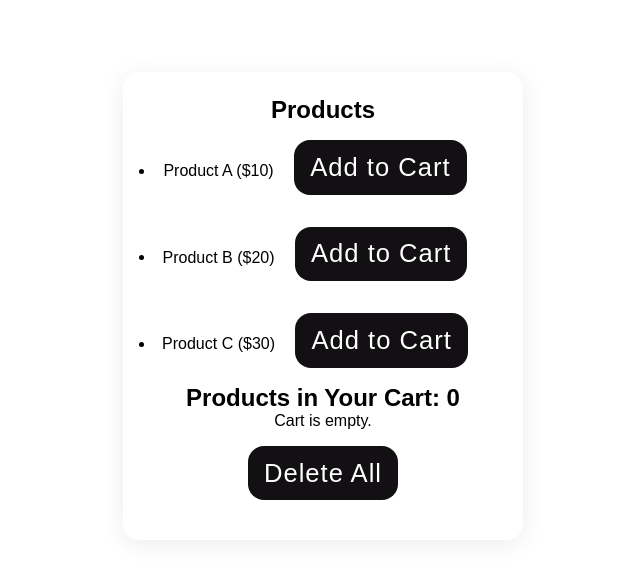
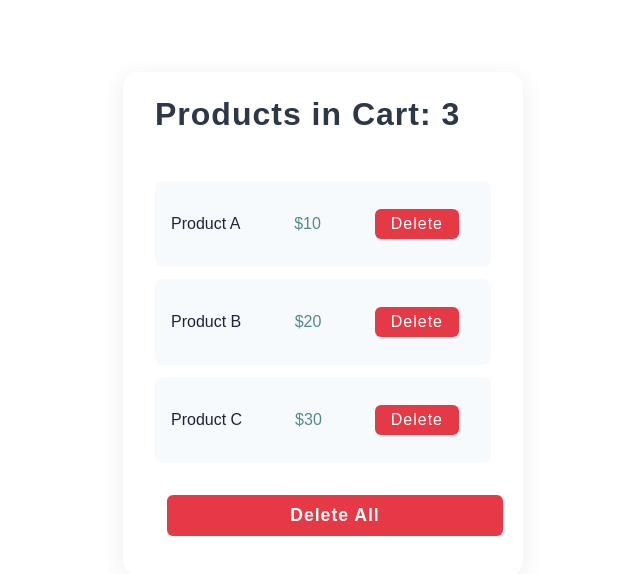
Before and after one commit to miminthikhaff/ViteReactHooks, a React (Vite) app: page / in a window 1280 px wide. Shown: the top 574 px of the page, without its empty margins (317-957 px from the left). Built offline with nearby package versions, Linux system fonts and the light colour scheme.

Commit message:
refactor: update Cart component to manage product state and enhance delete functionality

```diff
--- a/src/components/state/Cart.jsx
+++ b/src/components/state/Cart.jsx
@@ -1,50 +1,57 @@
 import React, { useState } from "react";
+import { products as data } from "../../data/dataset";
 import "./Cart.css";
-import { products } from "../../data/dataset"; // Assuming dataset.jsx contains the product data
 
-function Cart() {
-    const [cart, setCart] = useState([]);
-
-    const addToCart = (product) => {
-        setCart([...cart, product]);
-    };
+export default function Cart() {
+    const [products, setProducts] = useState(data);
+    const [totalNoOfProducts, setTotalNoOfProducts] = useState(data.length);
 
     const handleDelete = (id) => {
-        const updatedProducts = cart.filter((item) => item.id !== id);
-        setCart(updatedProducts);
+        const updatedProducts = products.filter((x) => x.id !== id);
+        setProducts(updatedProducts);
+        setTotalNoOfProducts(updatedProducts.length);
     };
 
     const handleDeleteAll = () => {
-        setCart([]);
+        setProducts([]);
+        setTotalNoOfProducts(0);
+    };
+
+    const handleReset = () => {
+        setProducts(data);
+        setTotalNoOfProducts(data.length);
     };
 
     return (
         <div className="cart-container">
-            <h2>Products</h2>
-            <ul>
-                {products.map((product) => (
-                    <li key={product.id}>
-                        {product.name} (${product.price}){" "}
-                        <button onClick={() => addToCart(product)}>Add to Cart</button>
-                    </li>
-                ))}
-            </ul>
-            <h2>Products in Your Cart: {cart.length}</h2>
-            {cart.length === 0 ? (
-                <p>Cart is empty.</p>
+            <div className="cart-header">
+                <h1 className="cart-title">Products in Cart: {totalNoOfProducts}</h1>
+            </div>
+            {products.length === 0 ? (
+                <div className="cart-empty">No products in cart.</div>
             ) : (
-                <ul>
-                    {cart.map((item, idx) => (
-                        <li key={idx}>
-                            {item.name} (${item.price}){" "}
-                            <button onClick={() => handleDelete(item.id)}>Remove</button>
-                        </li>
-                    ))}
-                </ul>
+                products.map((product) => (
+                    <div key={product.id} className="cart-product">
+                        <span className="cart-product-name">{product.name}</span>
+                        <span className="cart-product-price">${product.price}</span>
+                        <button className="cart-delete-btn" onClick={() => handleDelete(product.id)}>
+                            Delete
+                        </button>
+                    </div>
+                ))
             )}
-            <button onClick={handleDeleteAll}>Delete All</button>
+            <div className="cart-actions">
+                {products.length > 0 && (
+                    <button className="cart-delete-all-btn" onClick={handleDeleteAll}>
+                        Delete All
+                    </button>
+                )}
+                {products.length !== data.length && (
+                    <button className="cart-reset-btn" onClick={handleReset}>
+                        Reset
+                    </button>
+                )}
+            </div>
         </div>
     );
 }
-
-export default Cart;
```
